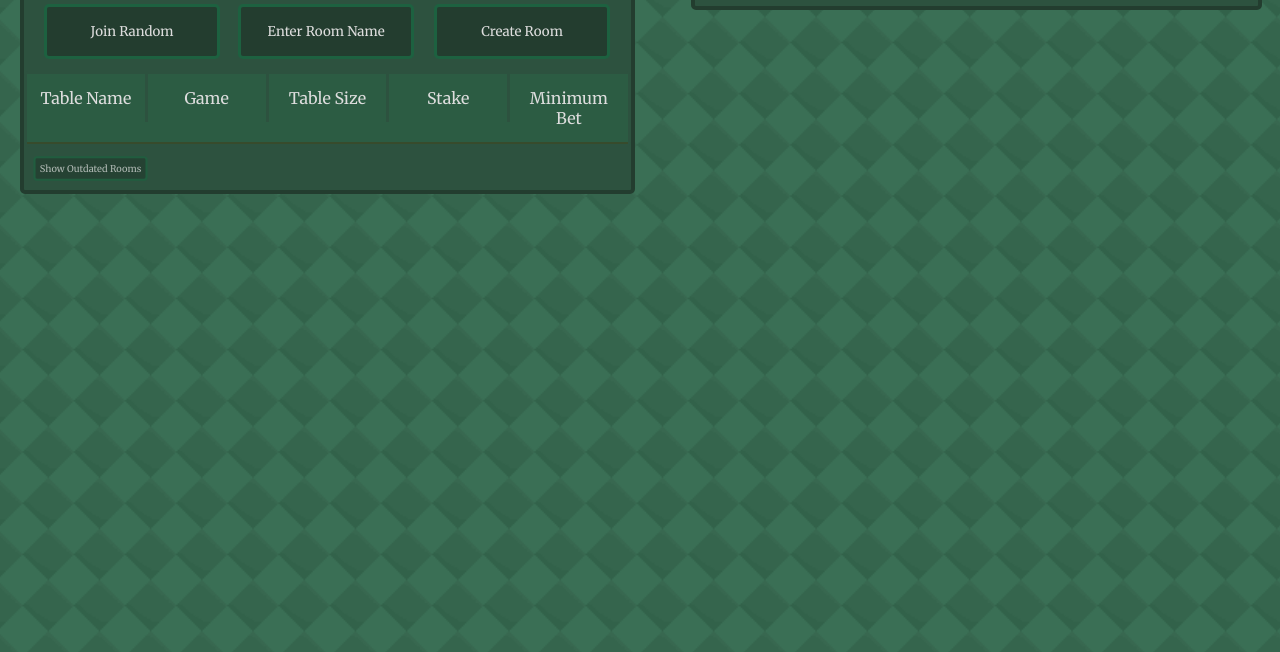
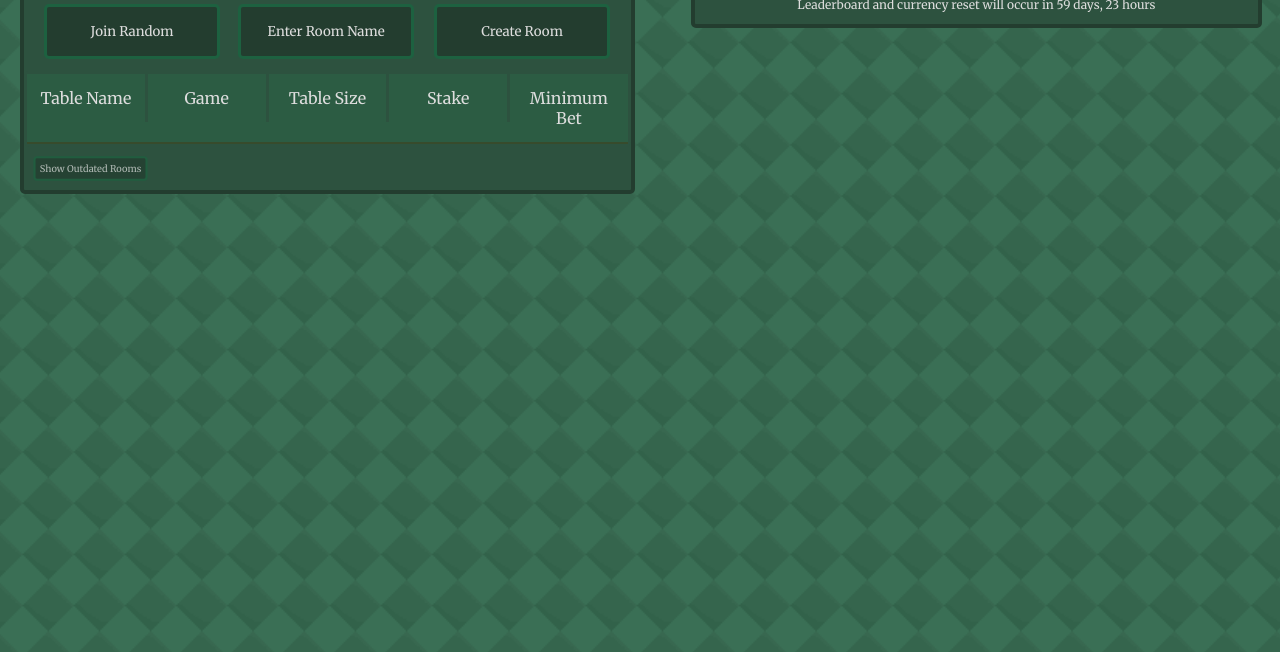
Before and after one commit to Re-Programmed/PokerGame, a plain HTML site: page rooms_and_leaderboard/index.html in a window 1280 px wide. Shown: the part 148-800 px from the top of the page. Drawn offline with Linux system fonts and the light colour scheme; a web font is replaced by a local one.

Commit message:
Added a countdown until leaderboard reset.

```diff
--- a/rooms_and_leaderboard/index.html
+++ b/rooms_and_leaderboard/index.html
@@ -56,8 +56,10 @@
 
     <div id="leaderboard" class="theme_bg_change">
         <h1>Leaderboard</h1>
+        <p id="days_until_reset" style="font-size: 0.75em; text-align: center;margin-top: -9px;">Leaderboard and currency reset will occur in: _ days</p>
 
     </div>
 
+
 </body>
 </html>
--- a/rooms_and_leaderboard/rooms_and_leaderboard.js
+++ b/rooms_and_leaderboard/rooms_and_leaderboard.js
@@ -7,7 +7,33 @@ var leaderboardData = null;
 const DAILY_CURRENCY_MAX = 150;
 const DAILY_CURRENCY_MIN = 50;
 
+function getTimeUntil(targetDate) {
+    const now = new Date();
+    const futureDate = new Date(targetDate);
+
+    // Calculate the difference in milliseconds
+    const timeDifference = futureDate.getTime() - now.getTime();
+
+    if (timeDifference <= 0) {
+      return "0 hours";
+    }
+
+    // Calculate days, hours, minutes, and seconds
+    const days = Math.floor(timeDifference / (1000 * 60 * 60 * 24));
+    const hours = Math.floor((timeDifference % (1000 * 60 * 60 * 24)) / (1000 * 60 * 60));
+    const minutes = Math.floor((timeDifference % (1000 * 60 * 60)) / (1000 * 60));
+    const seconds = Math.floor((timeDifference % (1000 * 60)) / 1000);
+
+    return `${days} days, ${hours} hours`;
+  }
+
 window.addEventListener('load', function () {
+
+    $("#days_until_reset").text(`Leaderboard and currency reset will occur in ${getTimeUntil("2024-11-05")}`)
+    this.setInterval(function () {
+        $("#days_until_reset").text(`Leaderboard and currency reset will occur in ${getTimeUntil("2024-11-05")}`)
+    }, 1000)
+
     pageMusicModifier = 3; //Force Full Chill Song.
 
     LoadSwipe(1);
```
